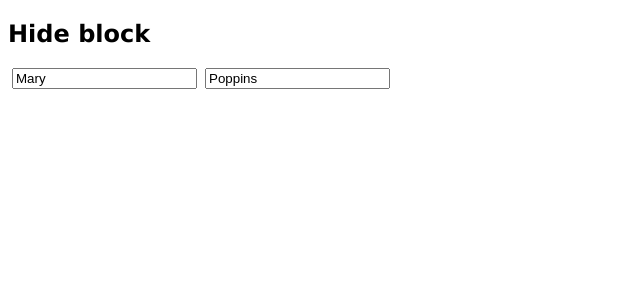
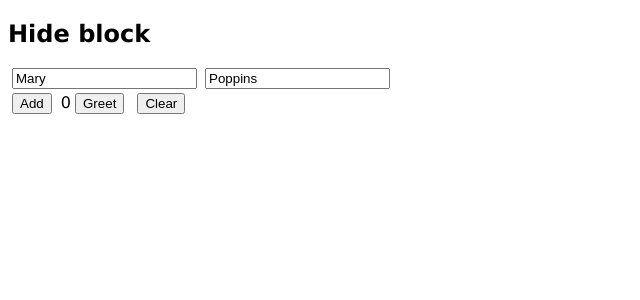
Before and after one commit to jambit/modern-react, a React (Vite) app: page / in a window 1280 px wide. Shown: the top 300 px of the page, without its empty margins (0-640 px from the left). Built offline with nearby package versions, Linux system fonts and the light colour scheme.

Commit message:
useReducer

```diff
--- a/src/components/App/index.tsx
+++ b/src/components/App/index.tsx
@@ -1,8 +1,10 @@
 import React from 'react';
 import Stateful from '../Stateful';
+import NotRedux from '../NotRedux';
 
 export default () => (
     <div>
         <Stateful />
+        <NotRedux />
     </div>
 );
--- /dev/null
+++ b/src/components/NotRedux/index.tsx
@@ -0,0 +1,51 @@
+import React, { useReducer } from 'react';
+
+interface MyState {
+    foo: number;
+    bar: string;
+}
+
+interface MyAddAction {
+    type: 'add';
+    value: number
+}
+
+interface MyGreetAction {
+    type: 'greet';
+    value: string;
+}
+
+interface MyClearAction {
+    type: 'clear';
+}
+
+type MyAction = MyAddAction | MyGreetAction | MyClearAction;
+
+function stateReducer(state: MyState, action: MyAction) {
+    switch (action.type) {
+        case 'add':
+            return {
+                ...state,
+                foo: state.foo + action.value
+            };
+        case 'greet':
+            return {
+                ...state,
+                bar: `Hello ${action.value}`
+            };
+        case 'clear':
+            return { foo: 0, bar: '' };
+    }
+    return state;
+}
+
+export default () => {
+    const [state, dispatch] = useReducer(stateReducer, { foo: 0, bar: '' });
+    return (
+        <div>
+            <button onClick={() => dispatch({ type: 'add', value: 42 })}>Add</button> {state.foo}
+            <button onClick={() => dispatch({ type: 'greet', value: 'Mary' })}>Greet</button> {state.bar}
+            <button onClick={() => dispatch({ type: 'clear' })}>Clear</button>
+        </div>
+    );
+}
```
